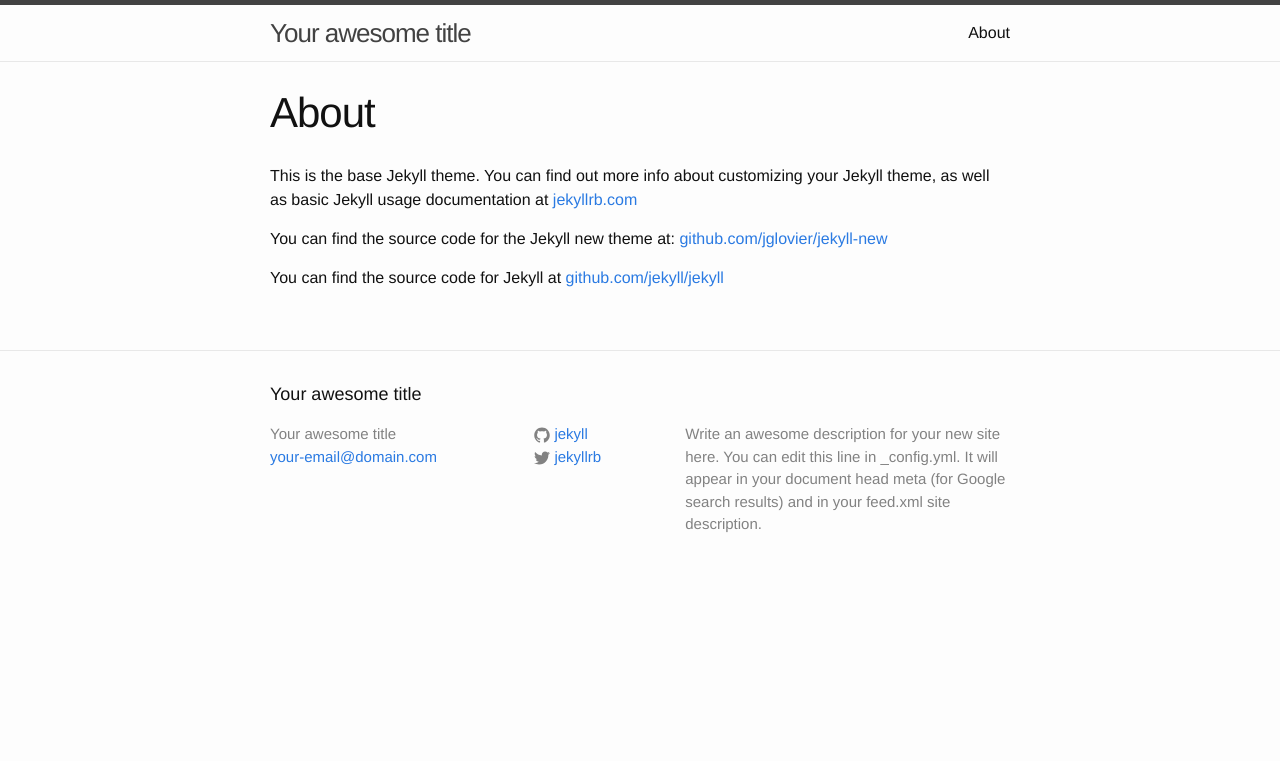
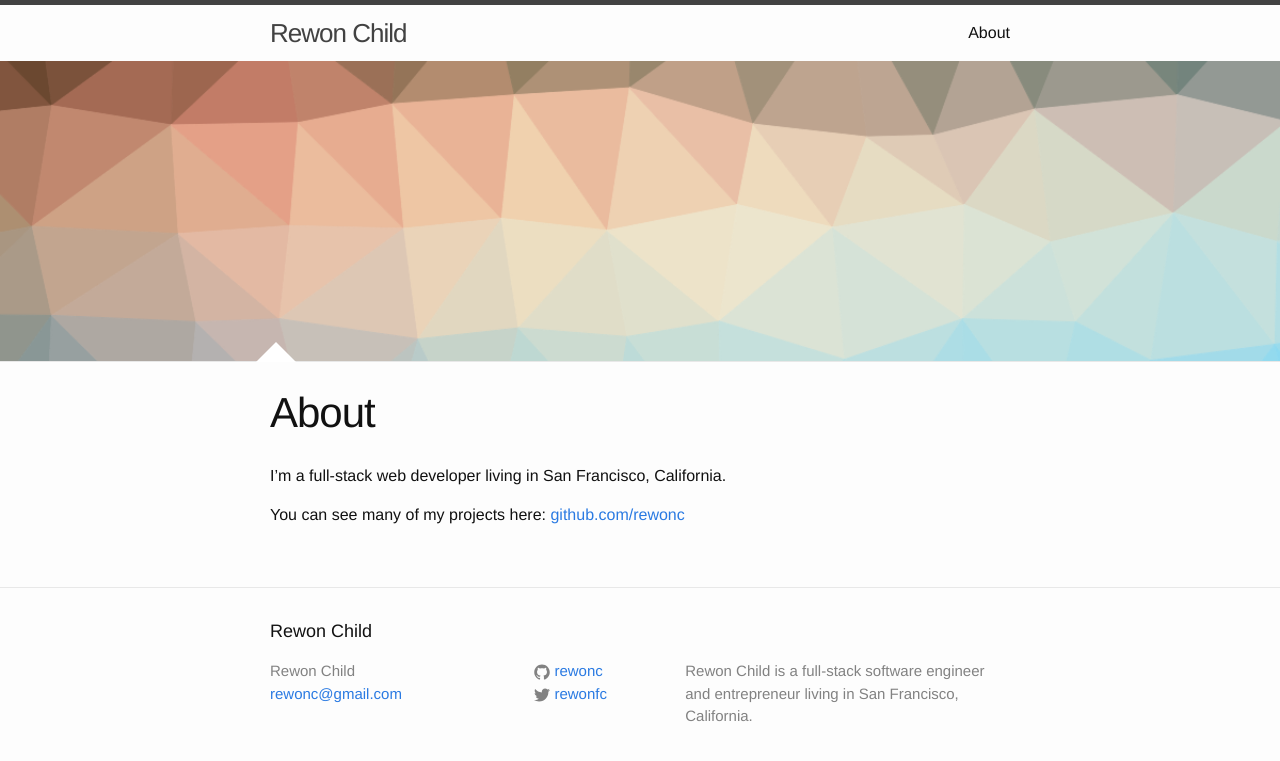
Before and after one commit to rewonc/rewonc.github.io-deprecated, a Jekyll site: the page built from about.md, in a window 1280 px wide. Shown: the top 761 px of the page. Built offline with Jekyll 4.4.1, drawn with Linux system fonts in a browser that asks for light colours.

Commit message:
add some basic styling

```diff
--- a/_config.yml
+++ b/_config.yml
@@ -1,14 +1,11 @@
 # Site settings
-title: Your awesome title
-email: your-email@domain.com
-description: > # this means to ignore newlines until "baseurl:"
-  Write an awesome description for your new site here. You can edit this
-  line in _config.yml. It will appear in your document head meta (for
-  Google search results) and in your feed.xml site description.
+title: Rewon Child
+email: rewonc@gmail.com
+description: Rewon Child is a full-stack software engineer and entrepreneur living in San Francisco, California.
 baseurl: "" # the subpath of your site, e.g. /blog/
-url: "http://yourdomain.com" # the base hostname & protocol for your site
-twitter_username: jekyllrb
-github_username:  jekyll
+url: "http://rewonc.github.io" # the base hostname & protocol for your site
+twitter_username: rewonfc
+github_username:  rewonc
 
 # Build settings
 markdown: kramdown
--- a/_includes/header.html
+++ b/_includes/header.html
@@ -23,5 +23,5 @@
     </nav>
 
   </div>
-
+<div class="bg"><div class="triangle"></div></div>
 </header>
--- a/about.md
+++ b/about.md
@@ -4,8 +4,6 @@ title: About
 permalink: /about/
 ---
 
-This is the base Jekyll theme. You can find out more info about customizing your Jekyll theme, as well as basic Jekyll usage documentation at [jekyllrb.com](http://jekyllrb.com/)
+I'm a full-stack web developer living in San Francisco, California.
 
-You can find the source code for the Jekyll new theme at: [github.com/jglovier/jekyll-new](https://github.com/jglovier/jekyll-new)
-
-You can find the source code for Jekyll at [github.com/jekyll/jekyll](https://github.com/jekyll/jekyll)
+You can see many of my projects here: [github.com/rewonc](https://github.com/rewonc)
--- a/css/main.scss
+++ b/css/main.scss
@@ -39,7 +39,24 @@ $on-laptop:        800px;
     }
 }
 
-
+//for the header
+.bg{
+  position:relative;
+  background-image: url("../bg.png");
+  background-size:cover;
+  height:300px;
+  width:100%;
+  .triangle{
+    position:absolute;
+    bottom:-1px;
+    left:20%;
+    width: 0;
+    height: 0;
+    border-style: solid;
+    border-width: 0 20px 20px 20px;
+    border-color: transparent transparent #ffffff transparent;
+  }
+}
 
 // Import partials from `sass_dir` (defaults to `_sass`)
 @import
--- a/index.html
+++ b/index.html
@@ -1,7 +1,6 @@
 ---
 layout: default
 ---
-
 <div class="home">
 
   <h1 class="page-heading">Posts</h1>
```
Also changed, not shown: bg.png (added).
